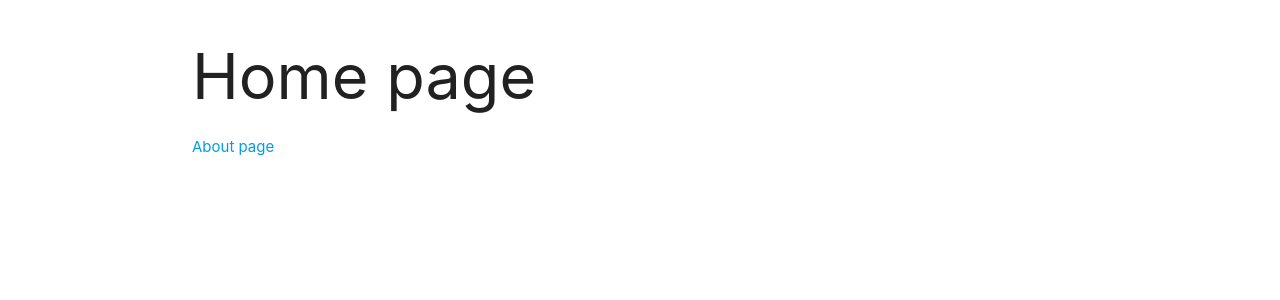
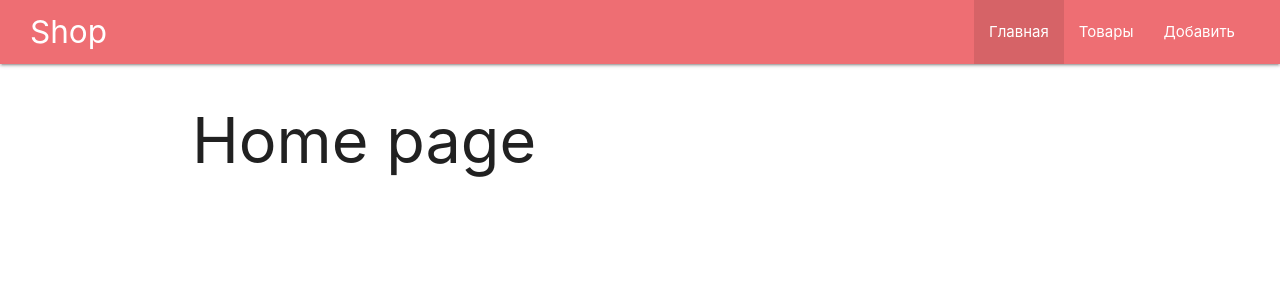
Before and after one commit to Yevheniia1/Shop, a Node server app: page / in a window 1280 px wide. Shown: the top 300 px of the page. Run offline with Node 20, Linux system fonts and the light colour scheme; some libraries are stand-ins or nearby versions.

Commit message:
Добавлена навигация, маршрутизаторы выделены в отдельные модули

```diff
--- a/index.js
+++ b/index.js
@@ -1,6 +1,9 @@
 const express = require('express');
-const path = require('path');
 const exphbs = require('express-handlebars');
+
+const homeRouter = require('./routes/home'),
+      addRouter = require('./routes/add'),
+      productsRouter = require('./routes/products')
 
 const hbs = exphbs.create({
     defaultLayout: 'main',
@@ -11,16 +14,12 @@ const app = express();
 
 app.engine('hbs', hbs.engine);
 app.set('view engine', 'hbs');
-app.set('views', 'views')
+app.set('views', 'views');
 
-app.get('/', (req, res) => {
-    res.render('index')
-})
-
-app.get('/about', (req, res) => {
-    res.render('about')
-})
-
+app.use(express.static('public'));
+app.use('/', homeRouter);
+app.use('/add', addRouter);
+app.use('/products', productsRouter);
 
 const PORT = process.env.PORT || 3000;
 
--- /dev/null
+++ b/public/index.css
@@ -0,0 +1,3 @@
+.nav-wrapper {
+    padding: 0 2rem;
+}
--- /dev/null
+++ b/routes/home.js
@@ -0,0 +1,11 @@
+const {Router} = require('express');
+const router = Router();
+
+router.get('/', (req, res) => {
+    res.render('home', {
+        title: 'Главная страница',
+        isHome: true
+    })
+})
+
+module.exports = router
--- a/views/about.hbs
+++ /dev/null
@@ -1,3 +0,0 @@
-<h1>About page</h1>
-
-<a href="/">Home page</a>
--- /dev/null
+++ b/views/add.hbs
@@ -0,0 +1 @@
+<h1>Добавить</h1>
--- /dev/null
+++ b/views/home.hbs
@@ -0,0 +1 @@
+<h1>Home page</h1>
--- a/views/index.hbs
+++ /dev/null
@@ -1,3 +0,0 @@
-<h1>Home page</h1>
-
-<a href="/about">About page</a>
--- a/views/layouts/main.hbs
+++ b/views/layouts/main.hbs
@@ -1,5 +1,6 @@
 {{> head }}
 <body>
+    {{> navbar }}
     <div class="container">
         {{{ body }}}
     </div>
--- a/views/partials/head.hbs
+++ b/views/partials/head.hbs
@@ -5,5 +5,6 @@
     <meta name="viewport" content="width=h1, initial-scale=1.0">
     <meta http-equiv="X-UA-Compatible" content="ie=edge">
     <link rel="stylesheet" href="https://cdnjs.cloudflare.com/ajax/libs/materialize/1.0.0/css/materialize.min.css">
-    <title>Document</title>
+    <link rel="stylesheet" href="index.css">
+    <title>{{ title }}</title>
 </head>
--- /dev/null
+++ b/views/partials/navbar.hbs
@@ -0,0 +1,26 @@
+<nav>
+    <div class="nav-wrapper">
+        <a href="#" class="brand-logo">Shop</a>
+        <ul id="nav-mobile" class="right hide-on-med-and-down">
+
+        {{#if isHome}}
+            <li class="active"><a href="/">Главная</a></li>
+        {{else}}
+            <li><a href="/">Главная</a></li>
+        {{/if}}
+
+        {{#if isProducts}}
+            <li class="active"><a href="products">Товары</a></li>
+        {{else}}
+            <li><a href="products">Товары</a></li>
+        {{/if}}
+
+        {{#if isAdd}}
+            <li class="active"><a href="add">Добавить</a></li class="active">
+        {{else}}
+            <li><a href="add">Добавить</a></li>
+        {{/if}}
+        </ul>
+
+    </div>
+</nav>
--- /dev/null
+++ b/views/products.hbs
@@ -0,0 +1 @@
+<h1>Товары</h1>
```
Also changed, not shown: routes/add.js (added, +11 -0 lines), routes/products.js (added, +11 -0 lines), 1 other file.
